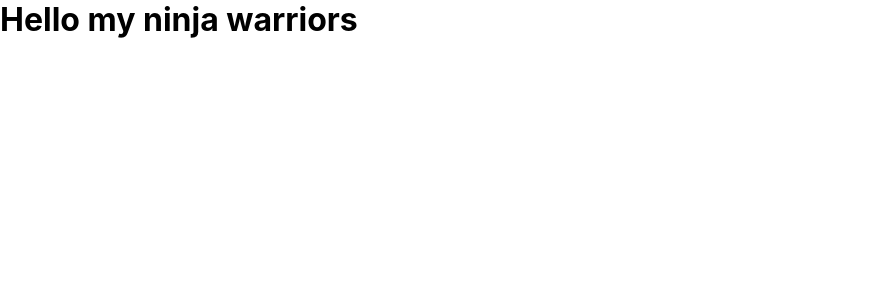
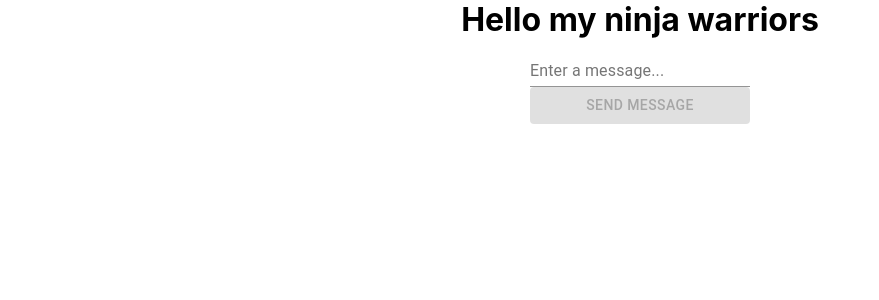
Before and after one commit to ToppHestmark/chat-messenger, a React (Create React App) app: page / in a window 1280 px wide. Shown: the top 300 px of the page, without its empty margins (0-879 px from the left). Built offline with nearby package versions, Linux system fonts and the light colour scheme.

Commit message:
imported form from material-ui

```diff
--- a/package.json
+++ b/package.json
@@ -3,6 +3,7 @@
   "version": "0.1.0",
   "private": true,
   "dependencies": {
+    "@material-ui/core": "^4.11.0",
     "@testing-library/jest-dom": "^4.2.4",
     "@testing-library/react": "^9.5.0",
     "@testing-library/user-event": "^7.2.1",
--- a/src/App.css
+++ b/src/App.css
@@ -0,0 +1,3 @@
+.app {
+  text-align: center;
+}
--- a/src/App.js
+++ b/src/App.js
@@ -1,10 +1,47 @@
-import React from 'react';
+import { Button, Input, InputLabel } from '@material-ui/core';
+import React, { useState } from 'react';
 import './App.css';
+import { FormControl } from '@material-ui/core';
 
 function App() {
+  const [input, setInput] = useState('');
+  const [messages, setMessages] = useState([]);
+
+  console.log(input);
+  console.log(messages);
+
+  const sendMessage = (event) => {
+    event.preventDefault();
+    setMessages([...messages, input]);
+    setInput('')
+  }
+
   return (
     <div className="app">
       <h1>Hello my ninja warriors</h1>
+
+      <form>
+      <FormControl>
+        <InputLabel>Enter a message...</InputLabel>
+        <Input
+          value={input}
+          onChange={event => setInput(event.target.value)} />
+        <Button
+          disabled={!input}
+          variant="contained"
+          color="primary"
+          type="submit"
+          onClick={sendMessage}>
+          Send Message
+        </Button>
+      </FormControl>
+      </form>
+
+      {
+        messages.map(message => (
+          <p> {message} </p>
+        ))
+      }
     </div>
   );
 }
```
Also changed, not shown: src/firebase.js (added, +12 -0 lines), 2 other files (tests, documents, lock files or other folders).
